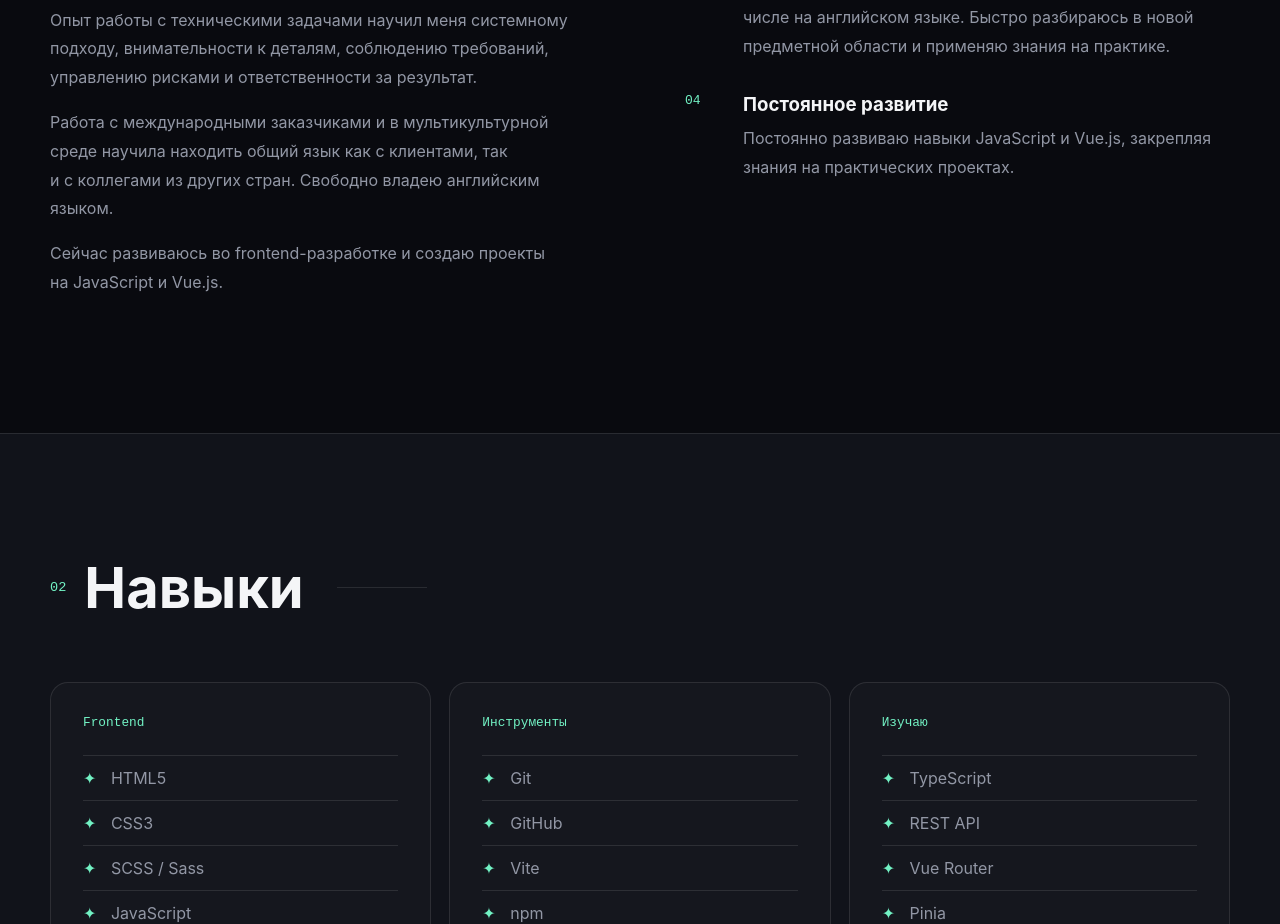
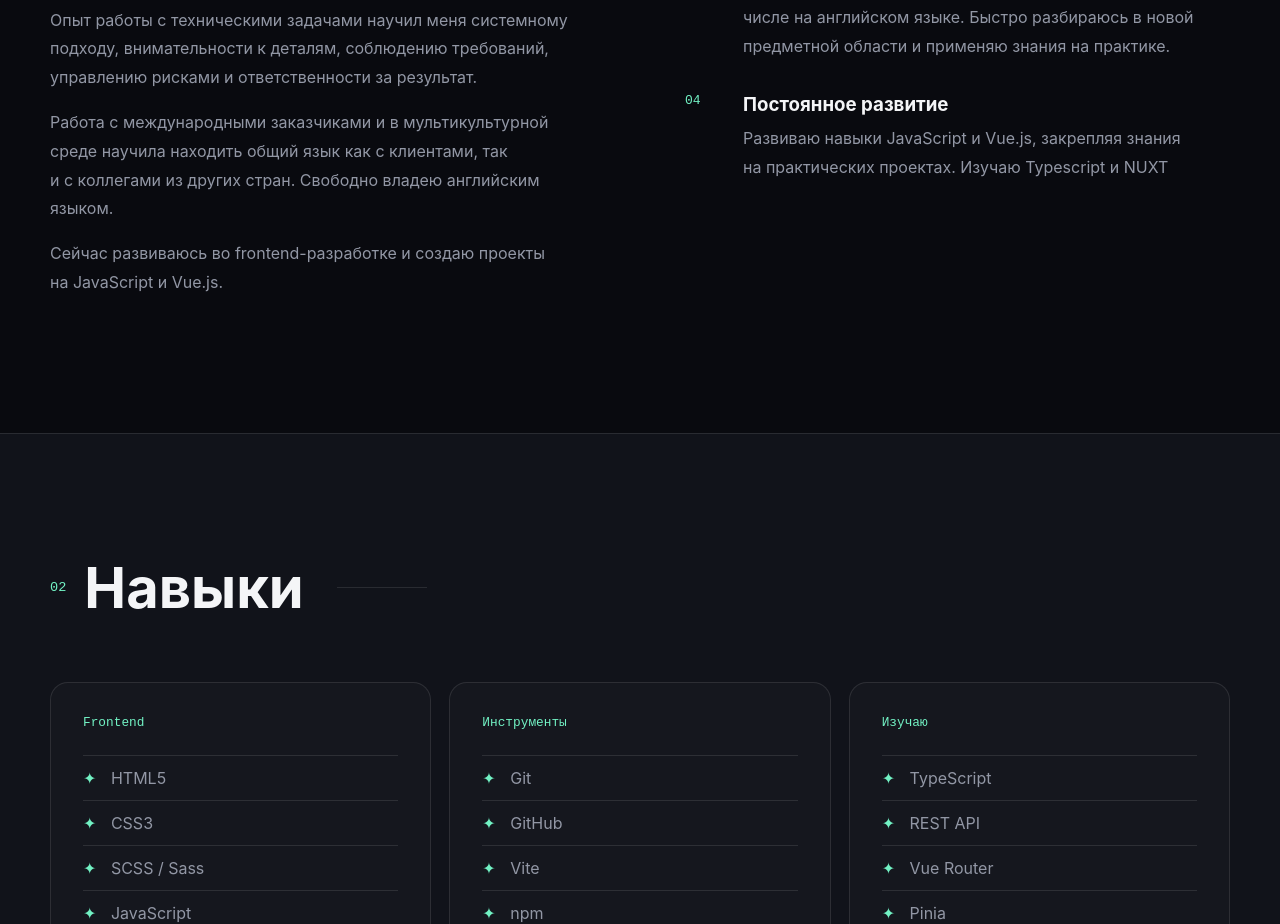
Before and after one commit to AlexanderOreshkin/CV-portfolio, a Vue app: page / in a window 1280 px wide. Shown: the part 1392-2316 px from the top of the page. Built offline with nearby package versions, Linux system fonts and the light colour scheme.

Commit message:
Update About.vue

```diff
--- a/src/components/About.vue
+++ b/src/components/About.vue
@@ -75,8 +75,8 @@
                         <div>
                             <h3>Постоянное развитие</h3>
                             <p>
-                                Постоянно развиваю навыки JavaScript и&nbsp;Vue.js, закрепляя знания
-                                на&nbsp;практических проектах.
+                                Развиваю навыки JavaScript и&nbsp;Vue.js, закрепляя знания
+                                на&nbsp;практических проектах. Изучаю Typescript и NUXT
                             </p>
                         </div>
                     </article>
```
